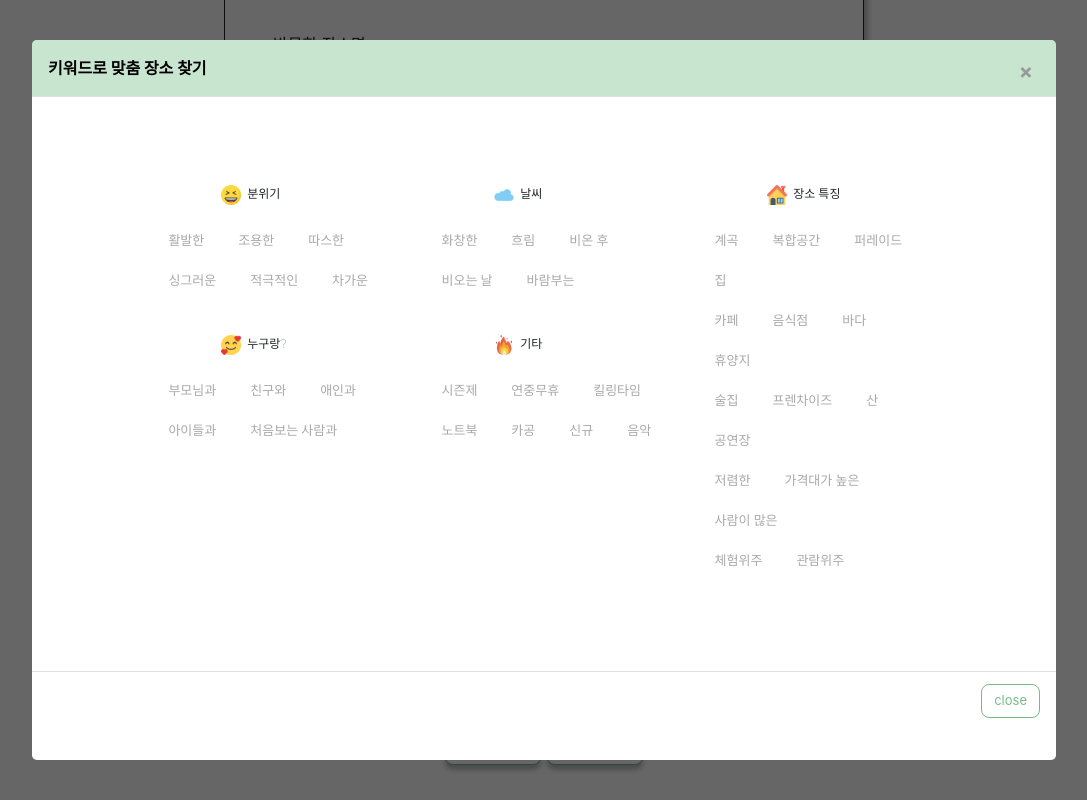
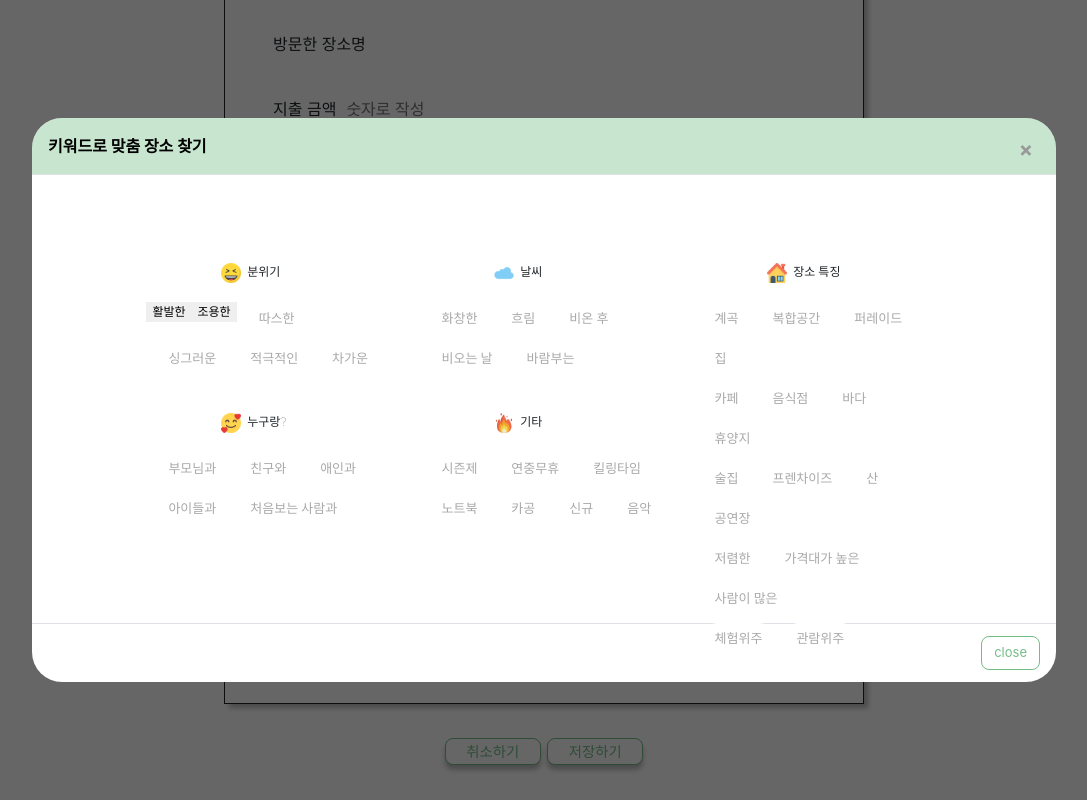
Before and after one commit to Likelion-at-SMWU-10th/MYHEALING-Client, a React (Create React App) app in the folder myhealing_client/: page /writeguide in a window 1280 px wide. Both pictures are taken after a click on the button "태그 선택". Shown: the part 385-1185 px from the top of the page, without its empty margins (96-1183 px from the left). Built offline with nearby package versions, Linux system fonts and the light colour scheme; a web font is replaced by a local one.

Commit message:
[YES] 추억 남기기 - 키워드 렌더링

```diff
--- a/myhealing_client/src/page/component/Keyword.js
+++ b/myhealing_client/src/page/component/Keyword.js
@@ -1,5 +1,5 @@
-import React from "react";
-import './Keyword.css';
+import React, { useState } from "react";
+import "./Keyword.css";
 
 const Keyword = ({text}) => {
     return (
--- a/myhealing_client/src/page/memories/AddressModal.js
+++ b/myhealing_client/src/page/memories/AddressModal.js
@@ -1,4 +1,5 @@
 import React from "react";
+import "./TagModal.css";
 
 const AddressModal = (props) => {
   const { open, close, header } = props;
--- a/myhealing_client/src/page/memories/KeywordGroup.js
+++ b/myhealing_client/src/page/memories/KeywordGroup.js
@@ -2,7 +2,11 @@ import React from "react";
 import Keyword from "../component/Keyword";
 import "./KeywordGroup.css";
 
-const KeywordGroup = () => {
+const KeywordGroup = ({ tags, getTag }) => {
+  const clickTag = (e) => {
+    console.log(e.target.value);
+    getTag(e.target.value);
+  };
   return (
     <div className="container">
       <div className="row mt-5">
@@ -19,8 +23,12 @@ const KeywordGroup = () => {
               </div>
               <div>
                 <div className="flex-container">
-                  <Keyword text={"활발한"} />
-                  <Keyword text={"조용한"} />
+                  <button value={"활발한"} onClick={clickTag}>
+                    활발한
+                  </button>
+                  <button value={"조용한"} onClick={clickTag}>
+                    조용한
+                  </button>
                   <Keyword text={"따스한"} />
                 </div>
                 <div className="flex-container">
--- a/myhealing_client/src/page/memories/TagModal.css
+++ b/myhealing_client/src/page/memories/TagModal.css
@@ -15,19 +15,22 @@
 }
 .modal > section {
   width: 80%;
-  height: 90%;
+  height: auto;
   margin: 0 auto;
   border-radius: 0.3rem;
   background-color: #fff;
   /* 팝업이 열릴때 스르륵 열리는 효과 */
   animation: modal-show 0.3s;
   overflow: hidden;
+  border-top-left-radius: 30px;
+  border-top-right-radius: 30px;
+  border-bottom-left-radius: 30px;
+  border-bottom-right-radius: 30px;
 }
 .modal > section > header {
   position: relative;
   padding: 16px 64px 16px 16px;
   background-color: rgba(115, 189, 136, 0.4);
-
   color: #000;
   font-weight: 700;
 }
@@ -45,7 +48,7 @@
 .modal > section > main {
   border-bottom: 1px solid #dee2e6;
   border-top: 1px solid #dee2e6;
-  height: 80%;
+  height: 450px;
 }
 .modal > section > footer {
   padding: 12px 16px;
--- a/myhealing_client/src/page/memories/WriteGuide.js
+++ b/myhealing_client/src/page/memories/WriteGuide.js
@@ -10,6 +10,12 @@ import { HiOutlineHashtag } from "react-icons/hi";
 /*포커스기능주기*/
 
 const WriteGuide = () => {
+  //태그
+  const [tags, setTags] = useState([]);
+  const getTag = (gtags) => {
+    setTags([...tags, gtags]);
+  };
+
   const navigate = useNavigate();
   // <ContentText> 글자수 제한
   const [count, setCount] = useState("");
@@ -78,9 +84,10 @@ const WriteGuide = () => {
                 close={closeModal}
                 header="키워드로 맞춤 장소 찾기"
               >
-                <KeywordGroup />
+                <KeywordGroup tags={tags} getTag={getTag} />
               </TagModal>
             </Sub>
+            <Tags>{tags}</Tags>
           </SelectTag>
         </Box>
         <BottomBtn>
@@ -209,6 +216,8 @@ const Counter = styled.div`
 `;
 
 const SelectTag = styled.div`
+  display: flex;
+  flex-direction: row;
   margin-bottom: 1rem;
 `;
 
@@ -226,6 +235,12 @@ const TagBtn = styled.button`
   color: #73bd88;
   border-radius: 0.5rem;
   margin-left: 5px;
+`;
+
+const Tags = styled.div`
+  margin-top: 0.6rem;
+  margin-left: 1rem;
+  border: 1px solid black;
 `;
 
 const BottomBtn = styled.div`
```
